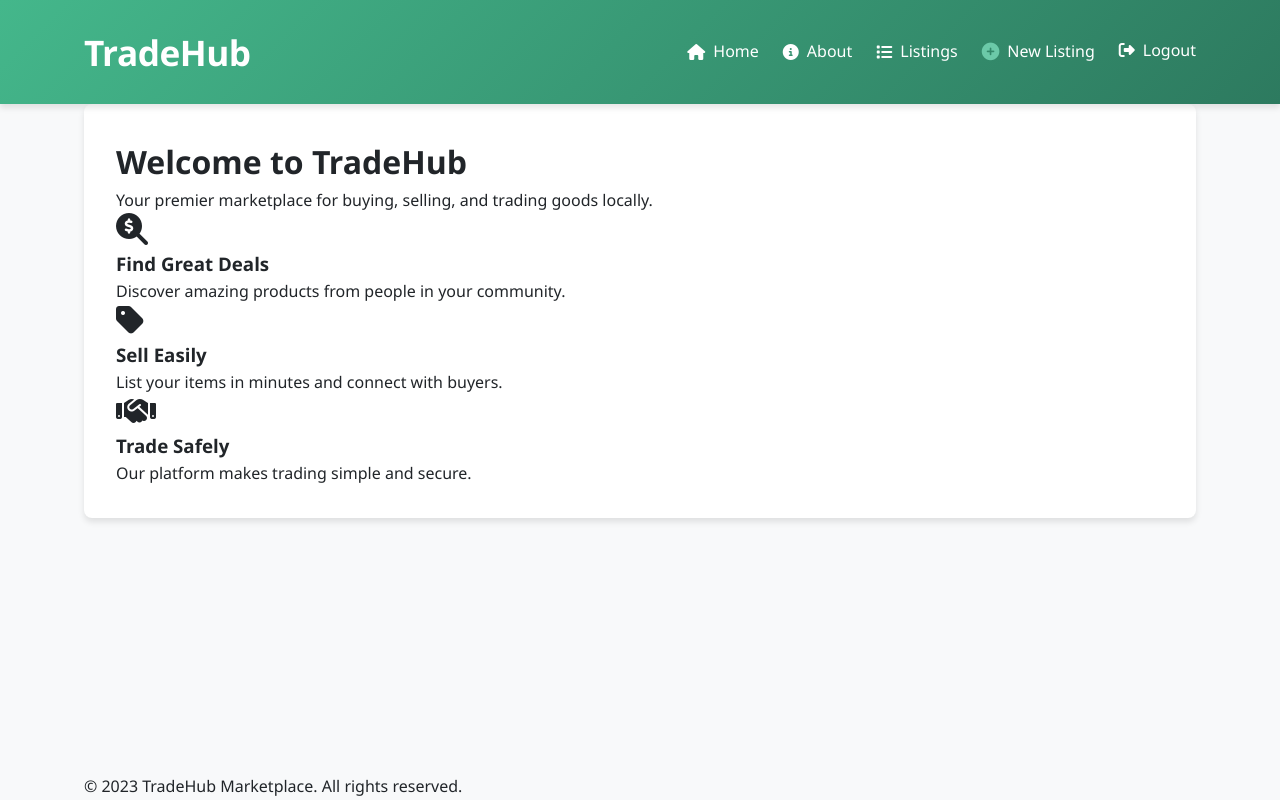
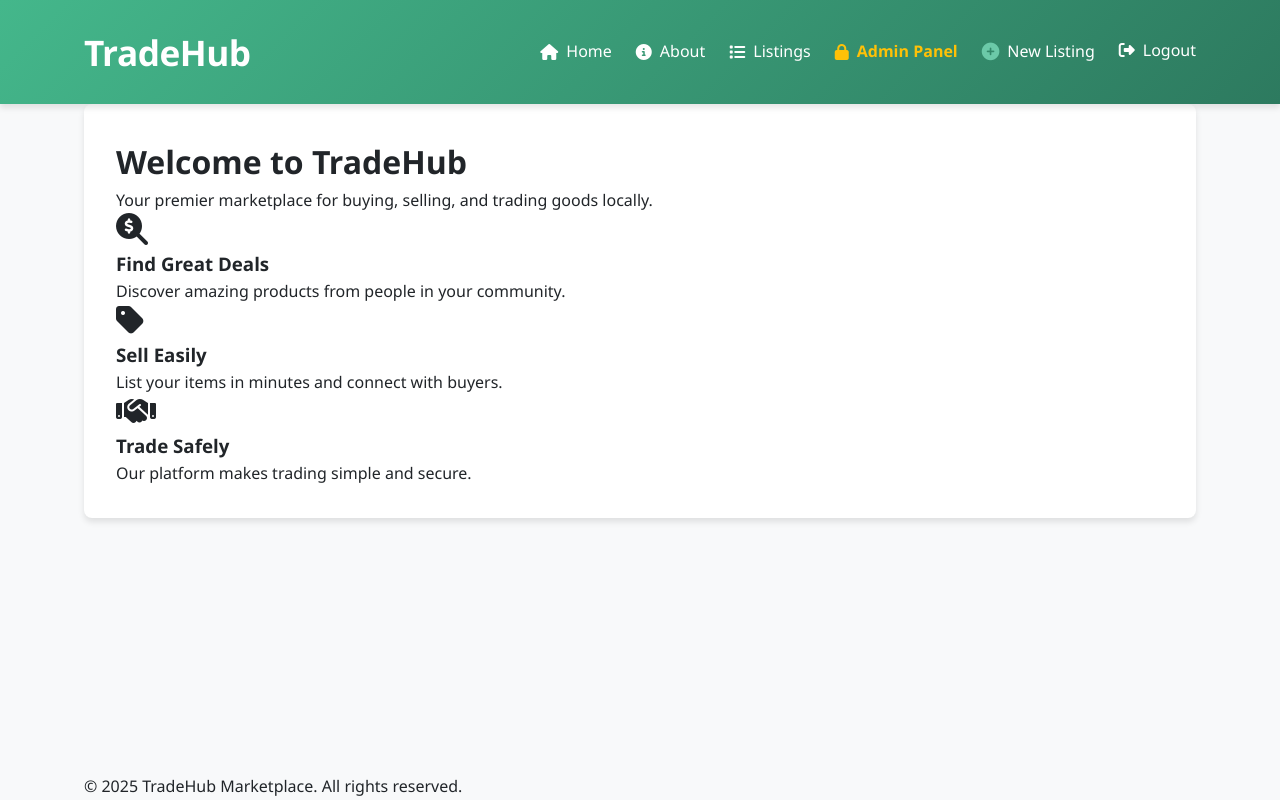
Before and after one commit to xzalerr/listing_platform, a Django app: page / in a window 1280 px wide. Run offline with Django 5.2, Linux system fonts and the light colour scheme; the visitor is signed in with stand-in values (Sample User, id 1).

Commit message:
Admin panel accessible for superuser

```diff
--- a/listing_platform/static/css/style.css
+++ b/listing_platform/static/css/style.css
@@ -148,6 +148,29 @@ nav a:hover::after,
     border: none;
     font-size: 1rem;
     cursor: pointer;
+}
+
+.nav-link-admin {
+    color: #ffc107 !important; /* Yellow color for visibility */
+    font-weight: 600;
+    position: relative;
+}
+
+.nav-link-admin i {
+    color: #ffc107;
+    transition: var(--transition);
+}
+
+.nav-link-admin:hover {
+    color: #ffe082 !important; /* Lighter yellow on hover */
+}
+
+.nav-link-admin:hover i {
+    color: #ffe082;
+}
+
+.nav-link-admin::after {
+    background-color: #ffc107 !important;
 }
 
 /* Main Content */
@@ -385,6 +408,10 @@ main {
     .listing-form-card {
         padding: 1.5rem;
     }
+
+    .nav-link-admin {
+        padding: 0.5rem;
+    }
 }
 
 @media (max-width: 480px) {
--- a/listing_platform/templates/template.html
+++ b/listing_platform/templates/template.html
@@ -25,6 +25,13 @@
                     <li><a href="/"><i class="fas fa-home"></i> Home</a></li>
                     <li><a href="/about"><i class="fas fa-info-circle"></i> About</a></li>
                     <li><a href="{% url 'listings:list' %}"><i class="fas fa-list"></i> Listings</a></li>
+                    {% if user.is_superuser %}
+                        <li>
+                            <a href="/admin" class="nav-link-admin">
+                                <i class="fas fa-lock"></i> Admin Panel
+                            </a>
+                        </li>
+                    {% endif %}
                     {% if user.is_authenticated %}
                         <li>
                             <a href="{% url 'listings:listing-new' %}" class="nav-link-listing-new">
@@ -55,7 +62,7 @@
 
     <footer>
         <div class="container">
-            <p>&copy; 2023 TradeHub Marketplace. All rights reserved.</p>
+            <p>&copy; 2025 TradeHub Marketplace. All rights reserved.</p>
         </div>
     </footer>
 </body>
```
